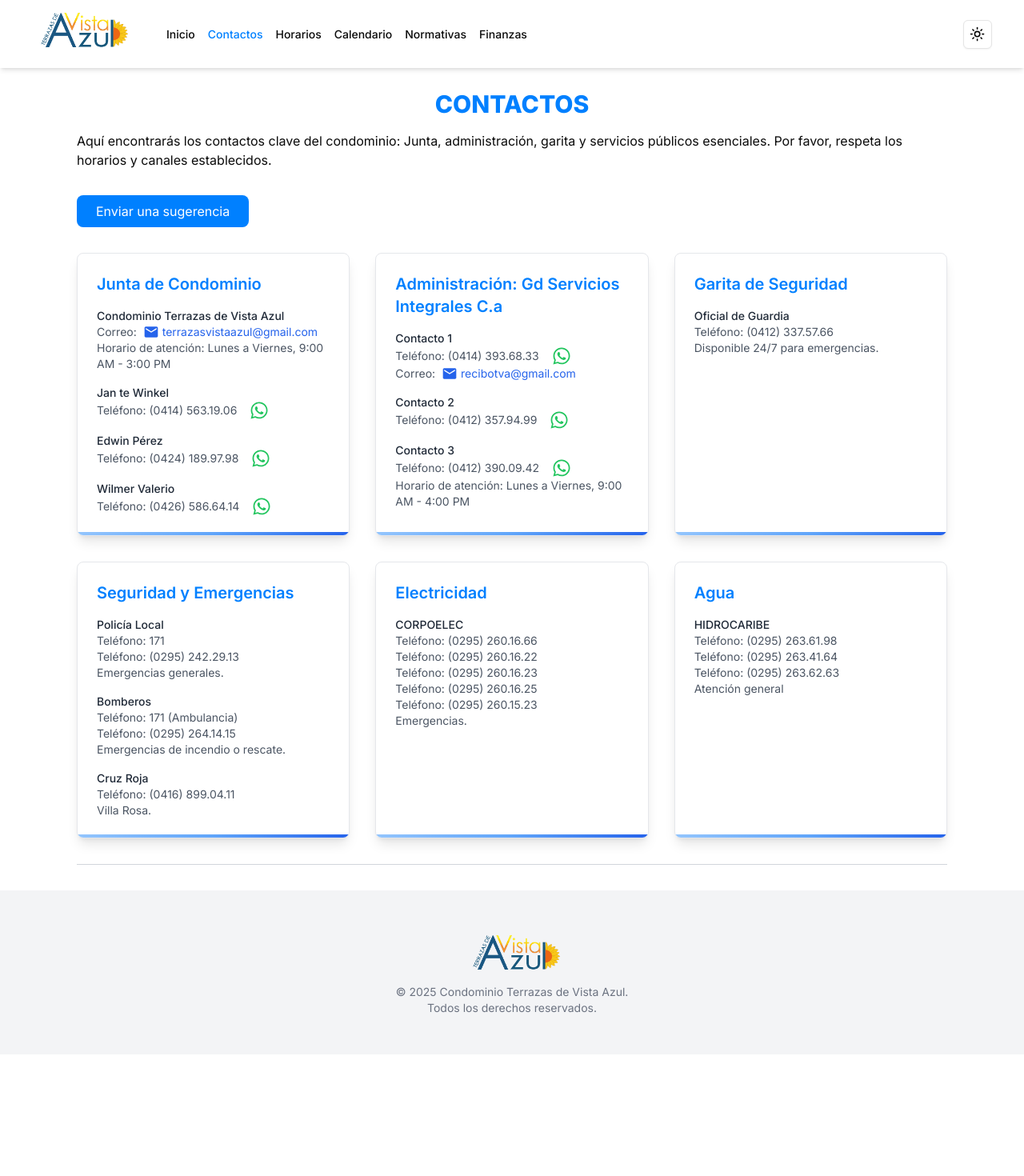
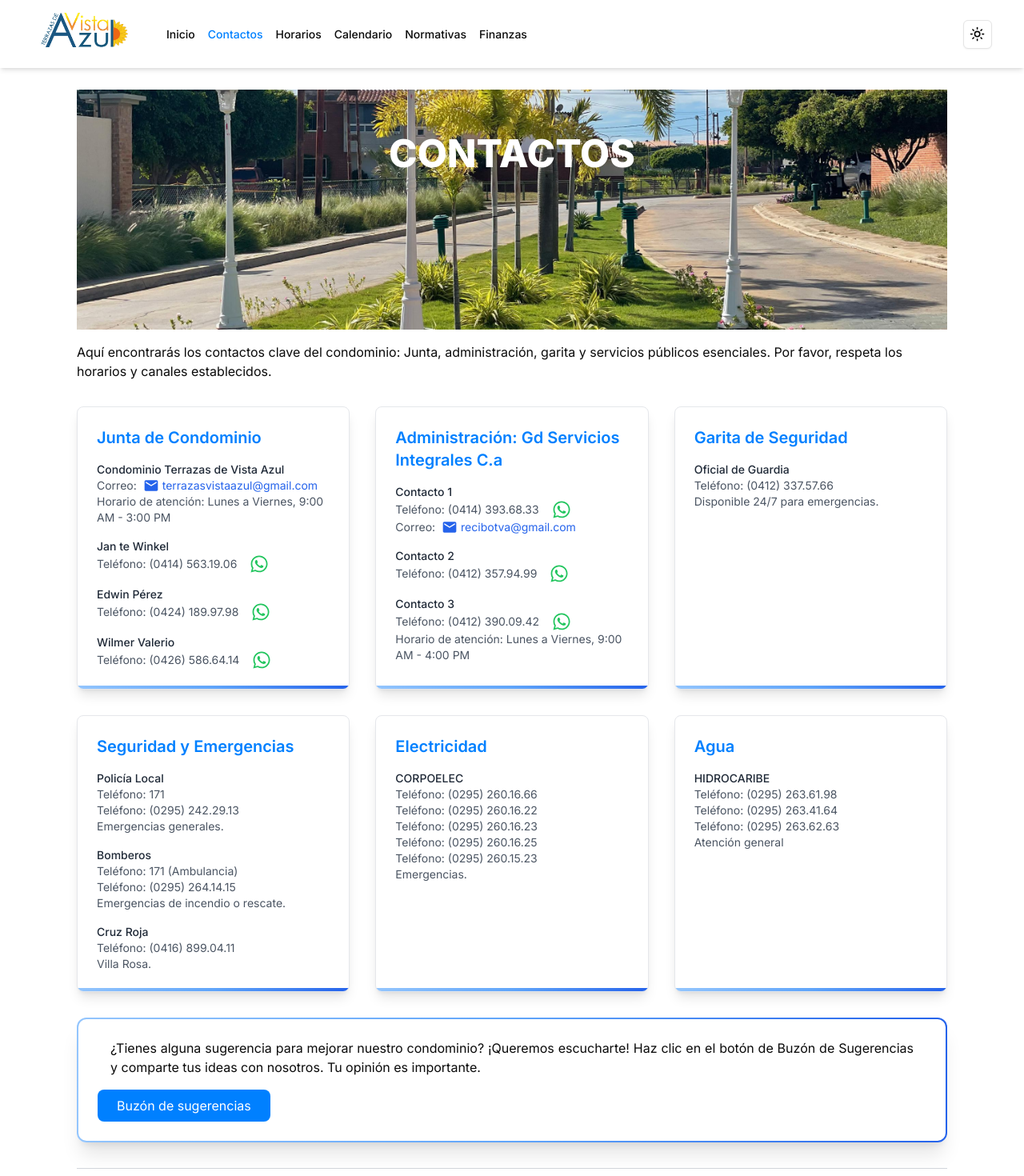
Before and after one commit to JanteWinkel/vista-azul-page, a Next.js app: page /contactos in a window 1280 px wide. Shown: the top 1470 px of the page at 80% size. Before the commit the page ends 1318 px from the top, so only its background shows below. Built offline with nearby package versions, Linux system fonts and the light colour scheme.

Commit message:
feat: buzon de sugerencias & banner-contacto

```diff
--- /dev/null
+++ b/app/contactos/components/banner_contactos.tsx
@@ -0,0 +1,35 @@
+const BannerContactos = () => {
+    return (
+        <div>
+            <section
+                className="bg-[url(/fotos-carousel/redoma_entrada.jpg)] bg-cover bg-center bg-no-repeat"
+                style={{ height: 'calc(50vh - 100px)' }}
+            >
+                <div className="max-w-xl text-center mx-auto">
+                    <h1 className="text-5xl font-extrabold text-white sm:text-5xl pt-14">
+                        CONTACTOS
+                    </h1>
+                </div>
+            </section>
+
+            {/* Ajuste de altura para dispositivos pequeños y medianos */}
+            <style>
+                {`
+                    @media (max-width: 1024px) { /* Tablets y pantallas medianas */
+                        section {
+                            height: 300px !important;
+                        }
+                    }
+
+                    @media (max-width: 640px) { /* Teléfonos */
+                        section {
+                            height: 200px !important;
+                        }
+                    }
+                `}
+            </style>
+        </div>
+    );
+};
+
+export default BannerContactos;
--- a/app/contactos/components/boton_sugerencia.tsx
+++ b/app/contactos/components/boton_sugerencia.tsx
@@ -41,12 +41,18 @@ const SuggestionsComponent = () => {
   };
 
   return (
-    <div className="mt-8">
+    <div className="mt-8 hover:animate-background rounded-xl bg-gradient-to-r from-blue-300 via-blue-400 to-blue-600 p-0.5 shadow-xl transition hover:bg-[length:400%_400%] hover:shadow-xs hover:[animation-duration:_4s]">
+      <div className="rounded-[10px] bg-white border-gray-200 dark:bg-gray-800 dark:border-gray-600 p-4  sm:p-6">
+        <div className="mx-4">
+          <p className=" text-justify">¿Tienes alguna sugerencia para mejorar nuestro condominio? ¡Queremos escucharte! Haz clic en el botón de Buzón de Sugerencias y comparte tus ideas con nosotros. Tu opinión es importante.</p>
+        </div>
+
+        <div className="mt-4">
           <button
             onClick={() => setIsOpen(!isOpen)}
             className="bg-primary text-white px-6 py-2 rounded-lg hover:bg-primary-dark transition-colors"
           >
-        {isOpen ? "Cerrar sugerencias" : "Enviar una sugerencia"}
+            {isOpen ? "Cerrar buzón de sugerencias" : "Buzón de sugerencias"}
           </button>
 
           {isOpen && (
@@ -89,6 +95,8 @@ const SuggestionsComponent = () => {
             </div>
           )}
         </div>
+      </div>
+    </div>
   );
 };
 
--- a/app/contactos/page.tsx
+++ b/app/contactos/page.tsx
@@ -4,6 +4,7 @@ import Footer from "@/components/footer";
 import { FaWhatsapp } from "react-icons/fa";
 import { MdEmail } from "react-icons/md";
 import SuggestionsComponent from "./components/boton_sugerencia";
+import BannerContactos from "./components/banner_contactos";
 
 interface ContactItem {
   category: string;
@@ -93,14 +94,10 @@ const ContactComponent = () => {
   return (
     <div>
       <div className="max-w-6xl px-4 sm:px-6 lg:px-8 mx-auto pt-8 mt-8">
-        <h1 className="text-3xl text-primary font-extrabold uppercase text-center ">Contactos</h1>
+        <BannerContactos />
+
         <p className="mt-4">Aquí encontrarás los contactos clave del condominio: Junta, administración, garita y servicios públicos esenciales. Por favor, respeta los horarios y canales establecidos.</p>
-        <div className="">
-          <div className="justify-center items-center ">
-            <SuggestionsComponent />
-          </div>
 
-        </div>
         <div className="grid gap-8 md:grid-cols-2 lg:grid-cols-3 mt-8 ">
           {contactData.map((group, index) => (
             <div
@@ -184,6 +181,9 @@ const ContactComponent = () => {
             </div>
           ))}
         </div>
+        <div className="justify-center items-center ">
+            <SuggestionsComponent />
+          </div>
         <hr className="my-8 border-t border-gray-300 w-full" />
       </div>
       <Footer />
```
Lines whose indentation alone changed are shown as unchanged.
